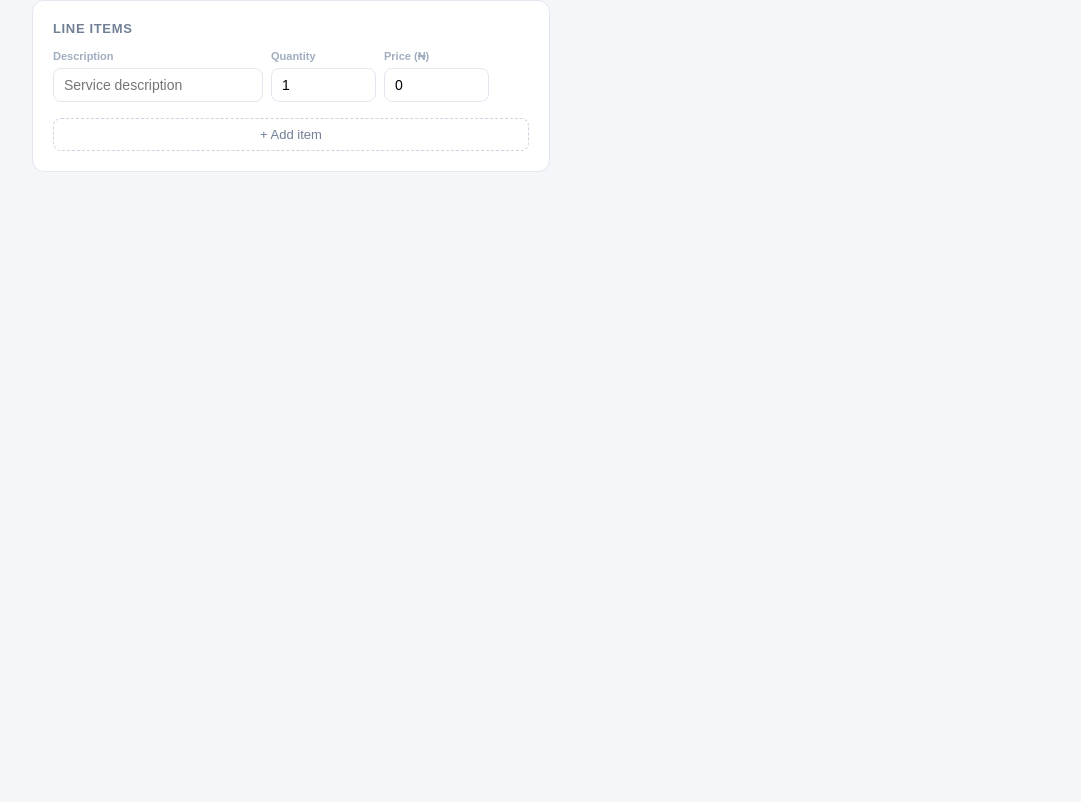
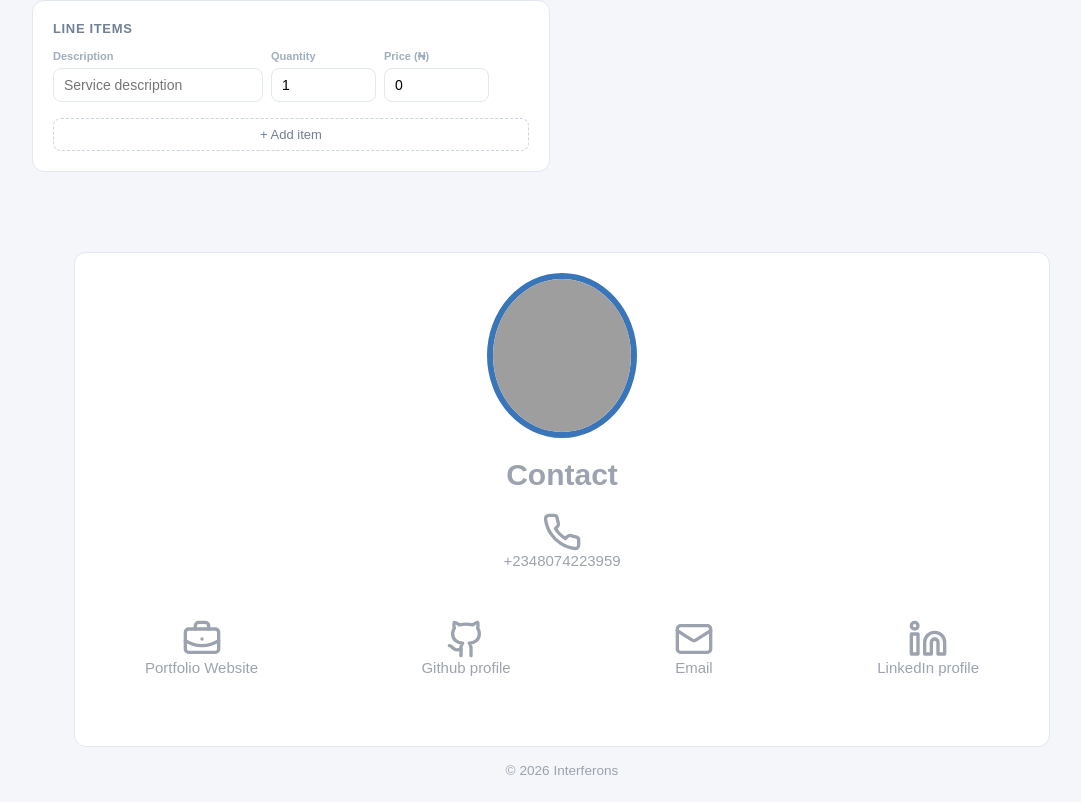
Before and after one commit to feranmi-idowu/Invoice, a React (Vite) app: page / in a window 1280 px wide. Shown: the part 624-1426 px from the top of the page, without its empty margins (78-1159 px from the left). Before the commit the page ends 840 px from the top, so only its background shows below. Built offline with nearby package versions, Linux system fonts and the light colour scheme; grey boxes are pictures that could not be loaded.

Commit message:
footer card

```diff
--- a/package.json
+++ b/package.json
@@ -10,8 +10,10 @@
     "preview": "vite preview"
   },
   "dependencies": {
+    "lucide-react": "^1.11.0",
     "react": "^19.2.4",
     "react-dom": "^19.2.4",
+    "react-icons": "^5.6.0",
     "react-router-dom": "^7.14.2"
   },
   "devDependencies": {
--- a/src/App.jsx
+++ b/src/App.jsx
@@ -7,6 +7,7 @@ import { useState } from 'react'
 // We import our two child components (we'll create these next).
 import InvoiceForm from '../src/components/InvoiceForm'
 import InvoicePreview from '../src/components/InvoicePreview'
+import Footer from './components/Footer'
 
 function App() {
 
@@ -43,7 +44,8 @@ function App() {
 
 
   return (
-    <div className="app-layout invoicePrintlayout"
+    <div>
+      <div className="app-layout invoicePrintlayout"
       >
 
       {/* LEFT SIDE is the form.
@@ -70,8 +72,10 @@ function App() {
         items={items}
         logo={logo}
       />
+    </div>
+    <Footer className="no-print"/>
+    </div>
 
-    </div>
   )
 }
 
--- /dev/null
+++ b/src/components/Footer.jsx
@@ -0,0 +1,58 @@
+import React from "react";
+
+import { LuGithub, LuPhone } from "react-icons/lu";
+import { LuLinkedin } from "react-icons/lu";
+import { LuMail } from "react-icons/lu";
+import { BriefcaseBusiness } from 'lucide-react';
+import pic from '../img/IMG_8818.jpeg'
+const contacts = {
+  Github: "https://github.com/feranmi-idowu",
+  Linkedin: "https://www.linkedin.com/in/idowu-feranmi",
+  Mail: "mailto:idowuferanmi4@gmail.com",
+  Portfolio: "https://my-portfolio-rose-omega-25.vercel.app/",
+  Whatsapp: "https://wa.me/2348074223959",
+};
+
+
+function Footer() {
+  return (
+    <footer className="no-print">
+    <section id="contact" className="footerStyle">
+        <div className="footerPic-container">
+            <img
+                src={pic}
+                alt=""
+                className="footerPic"
+                loading="lazy"
+              />
+        </div>
+        <h2 className="contact-title">Contact</h2>
+        <a  href={contacts.Whatsapp}
+                target="_blank"
+                rel="noopener noreferrer"
+                className="contact-link"><LuPhone size={40}/>+2348074223959</a>
+        <div className="contact-links">
+            <a  href={contacts.Portfolio}
+                target="_blank"
+                rel="noopener noreferrer"
+                className="contact-link"><BriefcaseBusiness size={40}/>Portfolio Website</a>
+            <a  href={contacts.Github}
+                target="_blank"
+                rel="noopener noreferrer"
+                className="contact-link"><LuGithub size={40}/>Github profile</a>
+            <a  href={contacts.Mail}
+                target="_blank"
+                rel="noopener noreferrer"
+                className="contact-link"><LuMail size={40}/>Email</a>
+            <a  href={contacts.Linkedin}
+                target="_blank"
+                rel="noopener noreferrer"
+                className="contact-link"><LuLinkedin size={40}/>LinkedIn profile</a>
+         </div>
+    </section>
+      © {new Date().getFullYear()} Interferons
+    </footer>
+  );
+}
+
+export default Footer;
--- a/src/components/InvoicePreview.jsx
+++ b/src/components/InvoicePreview.jsx
@@ -17,7 +17,7 @@ function InvoicePreview({ business, client, items, logo }) {
   })
 
   return (
-    <div style={{ position: 'sticky', top: '20px' }}>
+    <div style={{ position: 'sticky', top: '40px' }}>
       {/* position: sticky keeps the preview visible as you scroll the form */}
       <div id="invoice-preview" className="previewCard">
 
--- a/src/index.css
+++ b/src/index.css
@@ -189,3 +189,86 @@ body {
     background: white;
   }
 }
+
+
+.footerStyle  {
+
+ text-align: center;
+  background: #fff;
+  border: 1px solid #e2e8f0;
+  border-radius: 12px;
+  padding: 20px;
+  margin-bottom: 16px;
+}
+.footerPic-container {
+  border: 6px solid #3876b9;
+  border-Radius: 100%;
+  width: 150px;
+  height: 165px;
+  margin: 0 auto;
+  overflow: hidden;
+  align-items: center;
+  justify-content: center;
+}
+.footerPic {
+  height: 100%;
+  width: 100%;
+  object-fit: cover;
+  image-rendering: auto;
+}
+
+/* TITLE */
+.contact-title {
+  font-Size: 30px;
+  font-weight: 700;         /* font-bold */
+  margin-bottom: 20px;
+  margin-top: 20px;   /* mb-6 */
+}
+
+/* LINKS WRAPPER */
+.contact-links {
+  display: flex;
+   align-items: center;
+  flex-wrap: wrap;
+  justify-content: space-between;
+
+  margin: 40px;
+
+}
+
+/* ICON LINKS */
+.contact-link {
+  font-size: 15px;
+display: flex;
+flex-direction: column; /* Stacks Icon on top of Text */
+  align-items: center;    /* Centers them horizontally */
+  justify-content: center;
+  color: inherit;
+  text-decoration: none;
+  transition: color 0.5s ease;
+  margin: 10px;
+}
+
+
+
+.contact-link:hover {
+  color: #818cf8;           /* indigo-400 */
+}
+
+
+footer {
+  text-align: center;
+  padding: 1.5rem;
+  font-size: 0.85rem;
+  color: #9ca3af;
+  width: 80%;
+  margin: 0 auto;
+}
+
+@media screen and (max-width:415px) {
+  .app-layout {
+    width: 100%;
+    display: block;
+  }
+
+}
```
Also changed, not shown: 2 other files (tests, documents, lock files or other folders).
